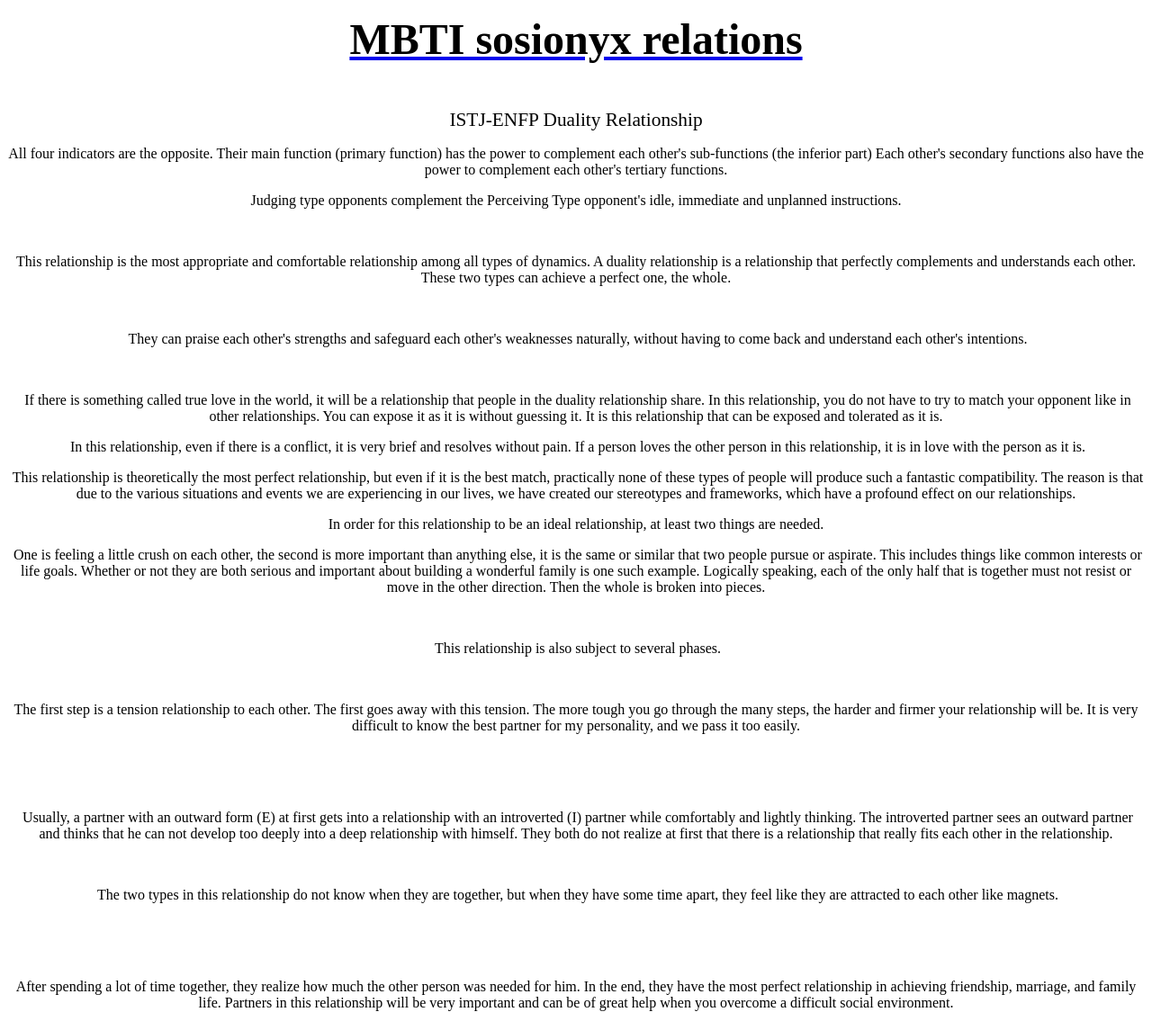
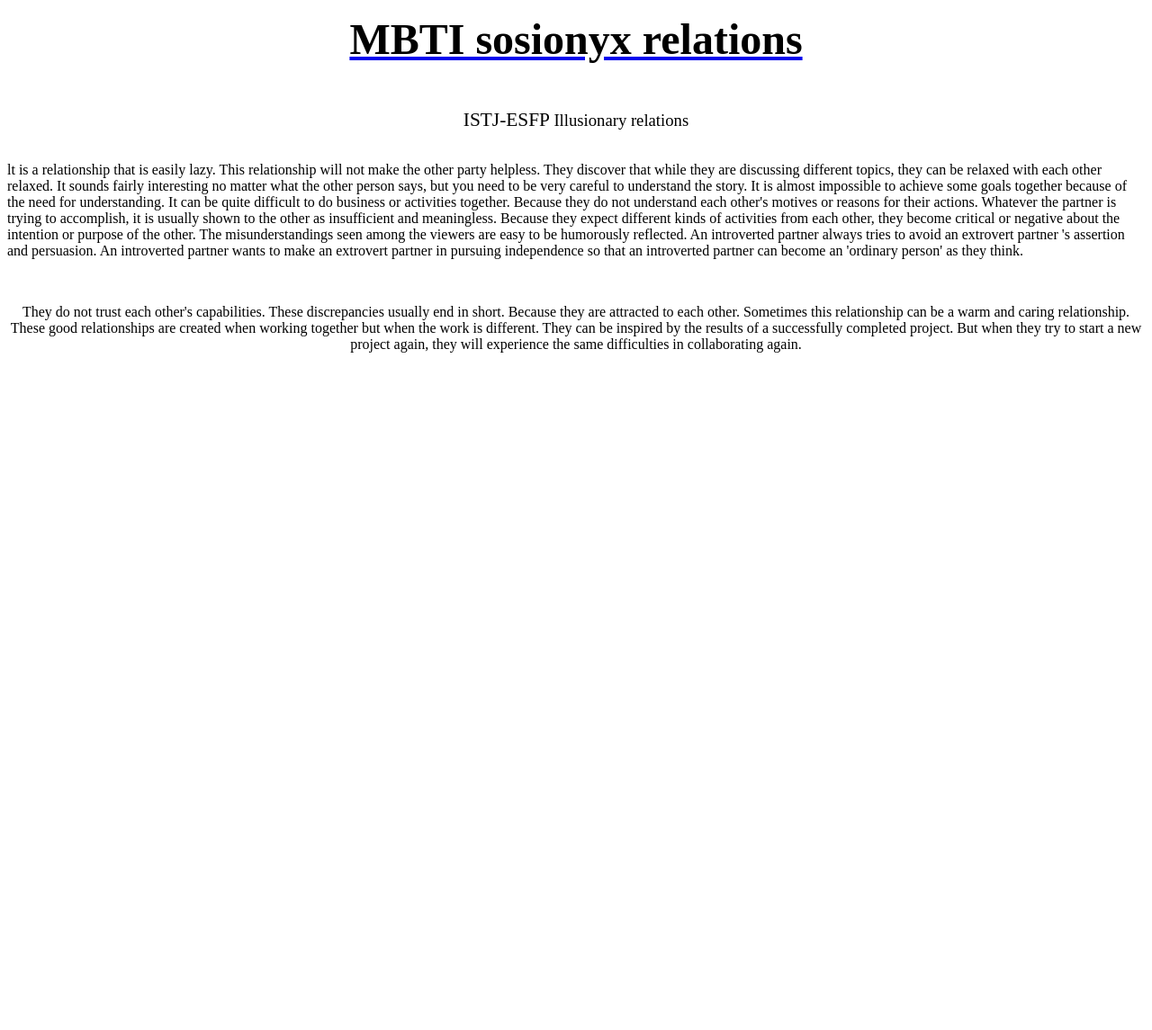
Before and after one commit to rnjsdusdlv4/mbti-sosionyx-istj-enfp, a plain HTML site: page index.html in a window 1280 px wide. Shown: the whole page at 90% size. After the commit the page ends 800 px from the top, so only its background shows below. Drawn offline with Linux system fonts and the light colour scheme.

Commit message:
Add files via upload

```diff
--- a/index.html
+++ b/index.html
@@ -4,37 +4,15 @@
 <html xmlns="http://www.w3.org/1999/xhtml">
 <head>
 <meta name="generator" content="namo webeditor(trial)" />
-<title>ISTJ-ENFP Duality Relationship</title>
+<title>ISTJ-ESFP Illusionary relations</title>
 <meta http-equiv="content-type" content="text/html; charset=euc-kr" />
 </head>
 <body background="66.gif">
 
 <p align="center"><b><span style="font-size:36pt;"><a href="https://rnjsdusdlv4.github.io/mbti-sosionyx- "><font face="gabriola" color="black">MBTI sosionyx relations</font></a></span></b><font face="segoe print" color="black"></font></p>
-<p align="center"><font face="cambria math" color="black">&nbsp;</font></p>
-<span class="path-divider"></span><p align="center"><span style="font-size:16pt;"><font face="gabriola" color="black">ISTJ-ENFP Duality Relationship</font></span><font face="gabriola" color="black"></font></p>
-<p align="center"><font face="gabriola" color="black">All four indicators are the opposite. Their main function (primary function) has the power to complement each other's sub-functions (the inferior part) Each other's secondary functions also have the power to complement each other's tertiary functions.</font></p>
-<p align="center"><font face="gabriola" color="black">Judging type opponents complement the Perceiving Type opponent's idle, immediate and unplanned instructions.</font></p>
 <p align="center"><font face="gabriola" color="black">&nbsp;</font></p>
-<p align="center"><font face="gabriola" color="black">This relationship is the most appropriate and comfortable relationship among all types of dynamics. A duality relationship is a relationship that perfectly complements and understands each other. These two types can achieve a perfect one, the whole.</font></p>
-<p align="center"><font face="gabriola" color="black">&nbsp;</font></p>
-<p align="center"><font face="gabriola" color="black">&nbsp;They can praise each other's strengths and safeguard each other's weaknesses naturally, without having to come back and understand each other's intentions.</font></p>
-<p align="center"><font face="gabriola" color="black">&nbsp;</font></p>
-<p align="center"><font face="gabriola" color="black">&nbsp;If there is something called true love in the world, it will be a relationship that people in the duality relationship share. In this relationship, you do not have to try to match your opponent like in other relationships. You can expose it as it is without guessing it. It is this relationship that can be exposed and tolerated as it is.</font></p>
-<p align="center"><font face="gabriola" color="black">&nbsp;In this relationship, even if there is a conflict, it is very brief and resolves without pain. If a person loves the other person in this relationship, it is in love with the person as it is.</font></p>
-<p align="center"><font face="gabriola" color="black">&nbsp;This relationship is theoretically the most perfect relationship, but even if it is the best match, practically none of these types of people will produce such a fantastic compatibility. The reason is that due to the various situations and events we are experiencing in our lives, we have created our stereotypes and frameworks, which have a profound effect on our relationships.</font></p>
-<p align="center"><font face="gabriola" color="black">In order for this relationship to be an ideal relationship, at least two things are needed.</font></p>
-<p align="center"><font face="gabriola" color="black">&nbsp;One is feeling a little crush on each other, the second is more important than anything else, it is the same or similar that two people pursue or aspirate. This includes things like common interests or life goals. Whether or not they are both serious and important about building a wonderful family is one such example. Logically speaking, each of the only half that is together must not resist or move in the other direction. Then the whole is broken into pieces.</font></p>
-<p align="center"><font face="gabriola" color="black">&nbsp;</font></p>
-<p align="center"><font face="gabriola" color="black">&nbsp;This relationship is also subject to several phases.</font></p>
-<p align="center"><font face="gabriola" color="black">&nbsp;</font></p>
-<p align="center"><font face="gabriola" color="black">The first step is a tension relationship to each other. The first goes away with this tension. The more tough you go through the many steps, the harder and firmer your relationship will be. It is very difficult to know the best partner for my personality, and we pass it too easily.</font><font face="cambria math" color="black"></font></p>
-<p align="center"><font face="cambria math" color="black">&nbsp;</font></p>
-<p align="center"><font face="cambria math" color="black">&nbsp;</font></p>
-<p align="center"><font face="cambria math" color="black">&nbsp;</font><font face="gabriola" color="black">Usually, a partner with an outward form (E) at first gets into a relationship with an introverted (I) partner while comfortably and lightly thinking. The introverted partner sees an outward partner and thinks that he can not develop too deeply into a deep relationship with himself. They both do not realize at first that there is a relationship that really fits each other in the relationship.</font></p>
-<p align="center"><font face="gabriola" color="black">&nbsp;</font></p>
-<p align="center"><font face="gabriola" color="black">&nbsp;The two types in this relationship do not know when they are together, but when they have some time apart, they feel like they are attracted to each other like magnets.</font></p>
-<p align="center"><font face="gabriola" color="black">&nbsp;</font></p>
-<p align="center"><font face="gabriola" color="black">&nbsp;</font></p>
-<p align="center"><font face="gabriola" color="black">After spending a lot of time together, they realize how much the other person was needed for him. In the end, they have the most perfect relationship in achieving friendship, marriage, and family life. Partners in this relationship will be very important and can be of great help when you overcome a difficult social environment.<br /><br /></font></p>
+<span class="path-divider"></span><p align="center"><span style="font-size:16pt;"><font face="gabriola" color="black">ISTJ-ESFP </font></span><span style="font-family: quot; font-style: normal; font-weight: 400; font-size: 14pt; color: rgb(102, 102, 102); word-spacing: 0px; letter-spacing: normal; text-transform: none; text-align: center; text-indent: 0px; float: none; orphans: 2; widows: 2;"><font face="gabriola" color="black">Illusionary relations</font></span><span style="font-size: 14pt;"><font face="palatino linotype"></font></span></p>
+<br class="apple-interchange-newline" /><font face="gabriola">lt is a relationship that is easily lazy. This relationship will not make the other party helpless. They discover that while they are discussing different topics, they can be relaxed with each other relaxed. It sounds fairly interesting no matter what the other person says, but you need to be very careful to understand the story. It is almost impossible to achieve some goals together because of the need for understanding. It can be quite difficult to do business or activities together. Because they do not understand each other's motives or reasons for their actions. Whatever the partner is trying to accomplish, it is usually shown to the other as insufficient and meaningless. Because they expect different kinds of activities from each other, they become critical or negative about the intention or purpose of the other. The misunderstandings seen among the viewers are easy to be humorously reflected. An introverted partner always tries to avoid an extrovert partner 's assertion and persuasion. An introverted partner wants to make an extrovert partner in pursuing independence so that an introverted partner can become an 'ordinary person' as they think.</font><p align="center"><font face="gabriola">&nbsp;</font></p>
+<p align="center"><font face="gabriola">They do not trust each other's capabilities. These discrepancies usually end in short. Because they are attracted to each other. Sometimes this relationship can be a warm and caring relationship. These good relationships are created when working together but when the work is different. They can be inspired by the results of a successfully completed project. But when they try to start a new project again, they will experience the same difficulties in collaborating again.</font><span style="font-size: 14pt;"><font face="palatino linotype"></font></span><span style="font-size: 14pt;"><font face="palatino linotype"></font></span><span style="font-size: 14pt;"></span><span style="font-size: 14pt;"><font face="palatino linotype"></font></span></p>
 </body>
 </html>
```
